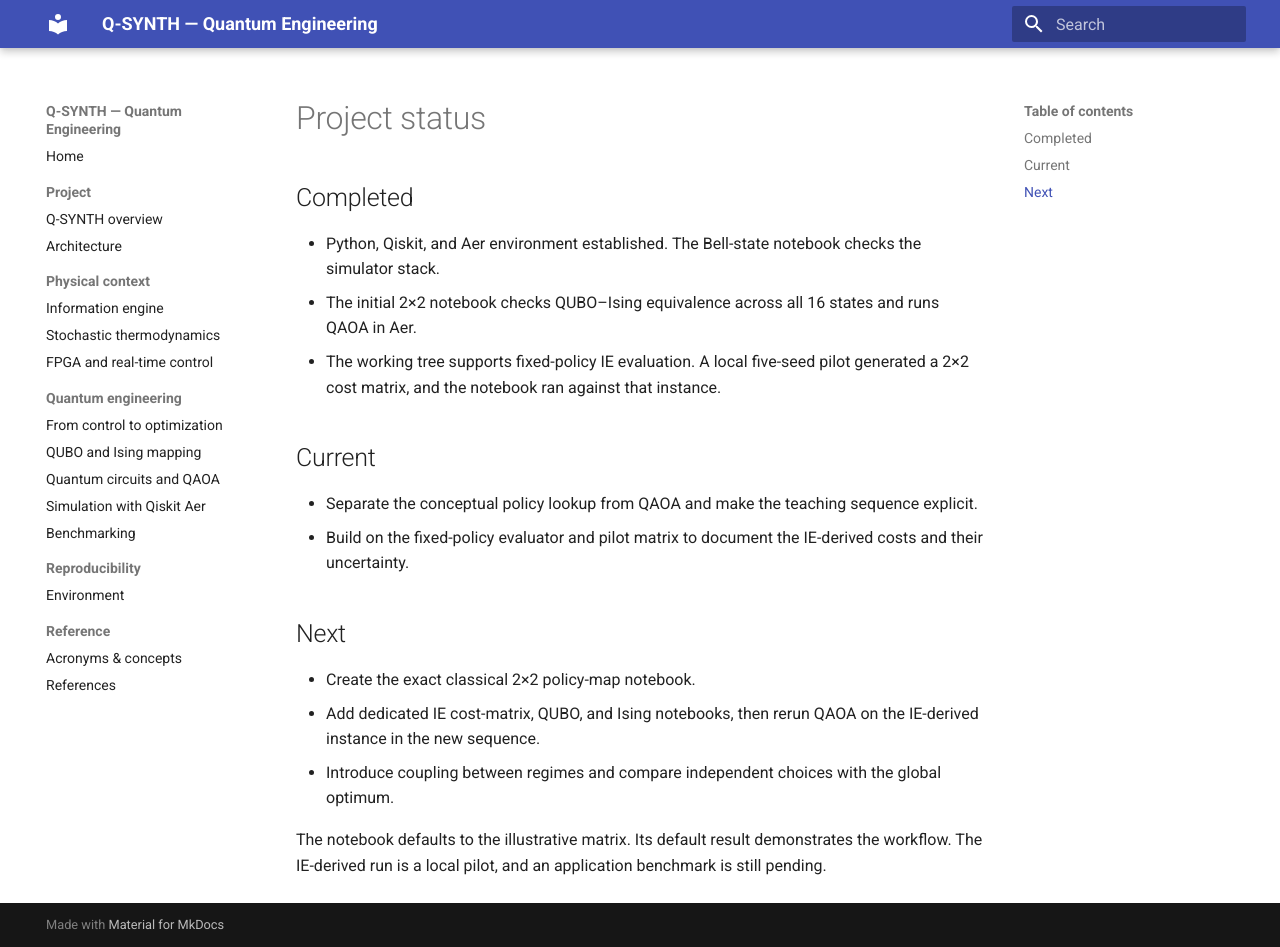
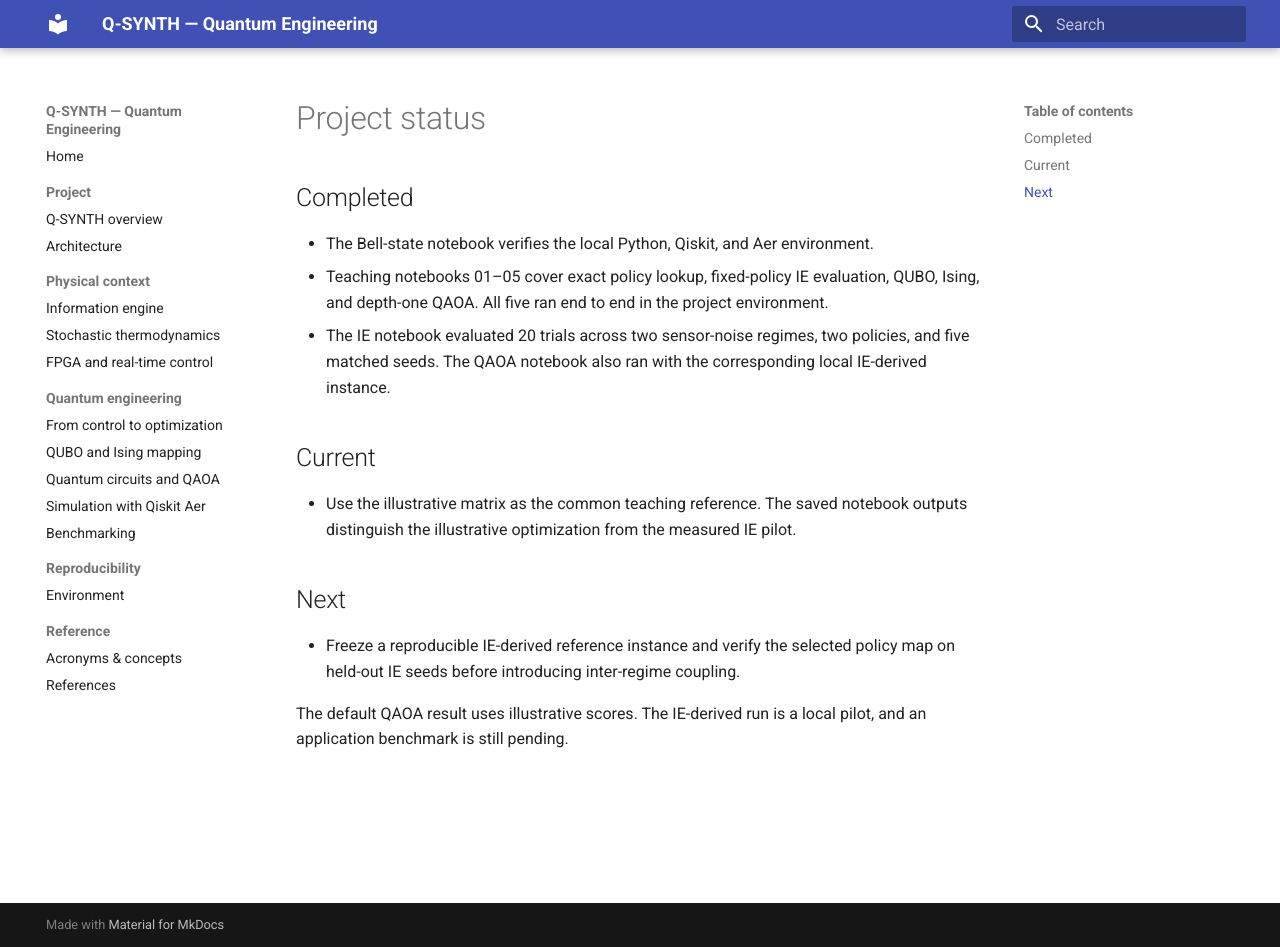
Before and after one commit to mniehus/qsynth, an MkDocs documentation site: the page built from docs/status.md, in a window 1280 px wide and 947 px high. Built offline with MkDocs 1.6.1 and Material for MkDocs 9.7.7, drawn with Linux system fonts in a browser that asks for light colours.

Commit message:
update notebooks

```diff
--- a/docs/status.md
+++ b/docs/status.md
@@ -2,19 +2,16 @@
 
 ## Completed
 
-- Python, Qiskit, and Aer environment established. The Bell-state notebook checks the simulator stack.
-- The initial 2×2 notebook checks QUBO–Ising equivalence across all 16 states and runs QAOA in Aer.
-- The working tree supports fixed-policy IE evaluation. A local five-seed pilot generated a 2×2 cost matrix, and the notebook ran against that instance.
+- The Bell-state notebook verifies the local Python, Qiskit, and Aer environment.
+- Teaching notebooks 01–05 cover exact policy lookup, fixed-policy IE evaluation, QUBO, Ising, and depth-one QAOA. All five ran end to end in the project environment.
+- The IE notebook evaluated 20 trials across two sensor-noise regimes, two policies, and five matched seeds. The QAOA notebook also ran with the corresponding local IE-derived instance.
 
 ## Current
 
-- Separate the conceptual policy lookup from QAOA and make the teaching sequence explicit.
-- Build on the fixed-policy evaluator and pilot matrix to document the IE-derived costs and their uncertainty.
+- Use the illustrative matrix as the common teaching reference. The saved notebook outputs distinguish the illustrative optimization from the measured IE pilot.
 
 ## Next
 
-- Create the exact classical 2×2 policy-map notebook.
-- Add dedicated IE cost-matrix, QUBO, and Ising notebooks, then rerun QAOA on the IE-derived instance in the new sequence.
-- Introduce coupling between regimes and compare independent choices with the global optimum.
+- Freeze a reproducible IE-derived reference instance and verify the selected policy map on held-out IE seeds before introducing inter-regime coupling.
 
-The notebook defaults to the illustrative matrix. Its default result demonstrates the workflow. The IE-derived run is a local pilot, and an application benchmark is still pending.
+The default QAOA result uses illustrative scores. The IE-derived run is a local pilot, and an application benchmark is still pending.
```
Also changed, not shown: PLANS.md (+1 -1 lines), docs/logbook.md (+12 -0 lines), 7 other files.
